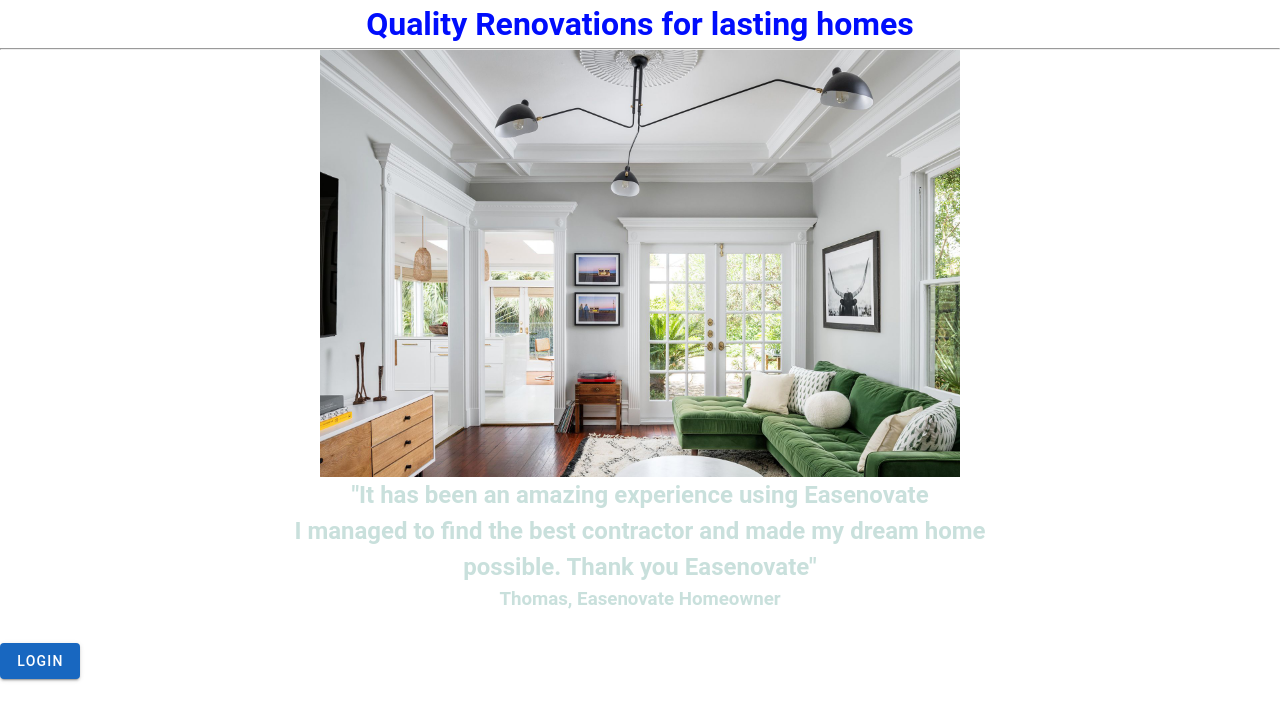
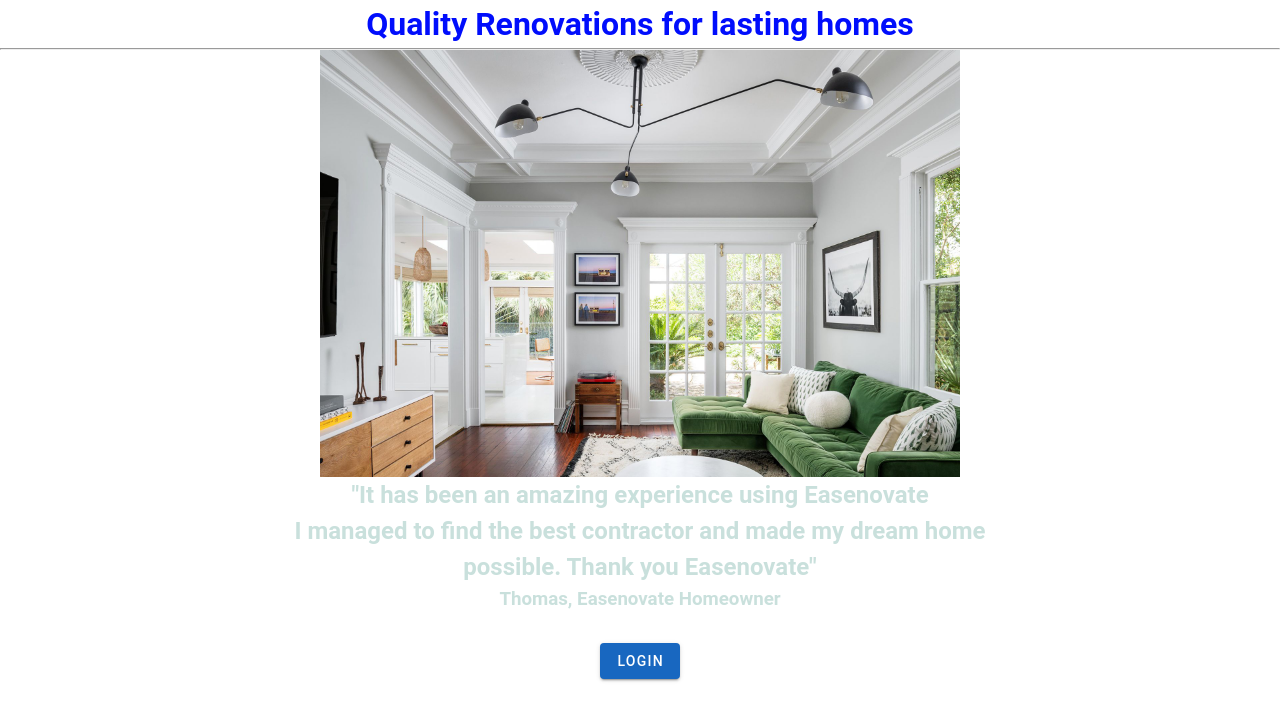
Before and after one commit to yanrong19/EASEnovate, a Vue app: page / in a window 1280 px wide. Shown: the top 720 px of the page. Built offline with nearby package versions, Linux system fonts and the light colour scheme; no server answers; the database is empty.

Commit message:
Center Landing Page Button

```diff
--- a/src/Views/Landing.vue
+++ b/src/Views/Landing.vue
@@ -13,7 +13,7 @@
             possible. Thank you Easenovate"
         </h2>
         <h3>Thomas, Easenovate Homeowner</h3>
-        <div id="container4">
+        <div id="container4" class="text-center">
             <v-btn @click.native="enter" color="primary">Login</v-btn>
         </div>
     </body>
@@ -42,6 +42,7 @@
     #container4 {
         justify-content: center;
         align-items: center;
+        text-align: center;
     }
     h2 {
         color: rgba(7, 114, 94, 0.22);
```
